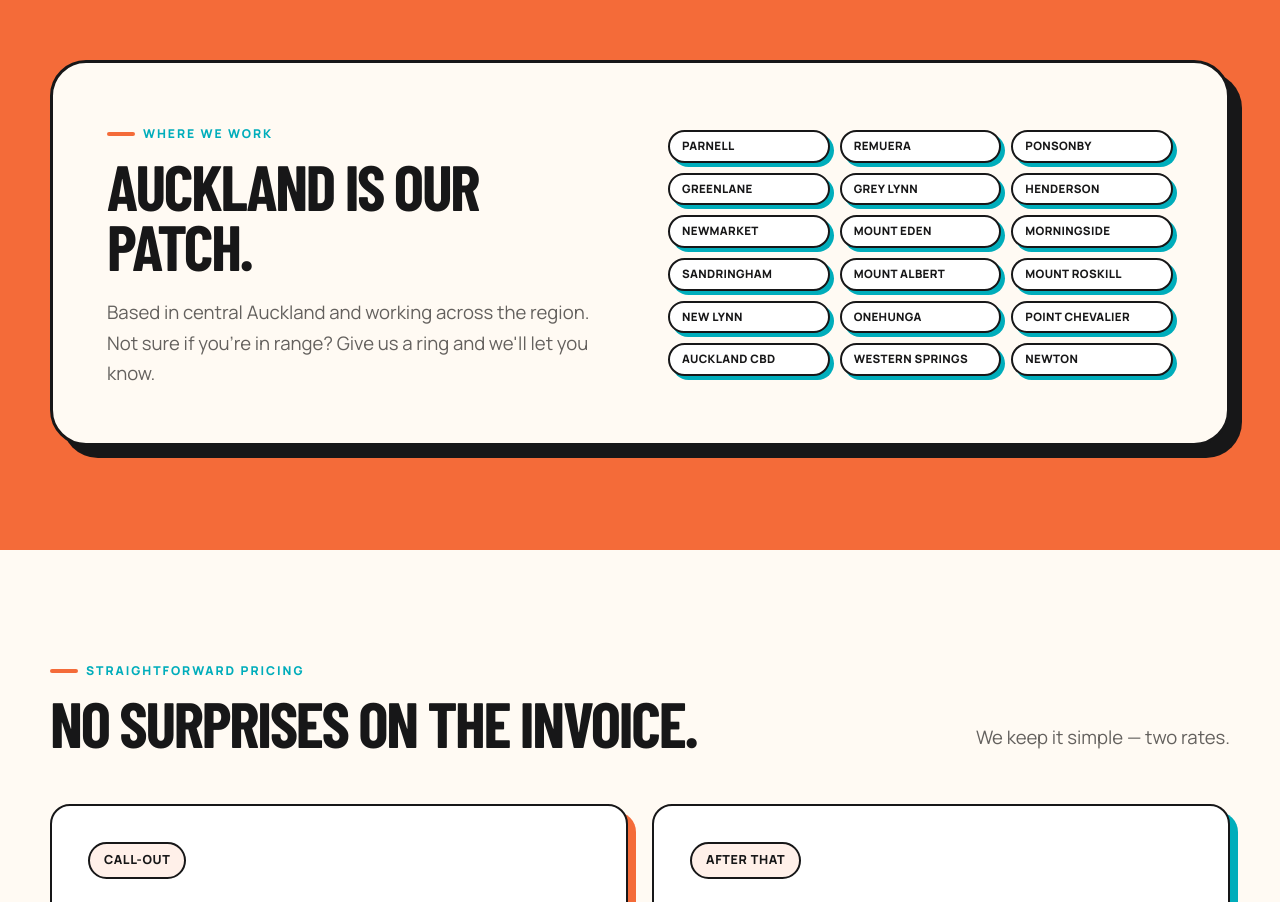
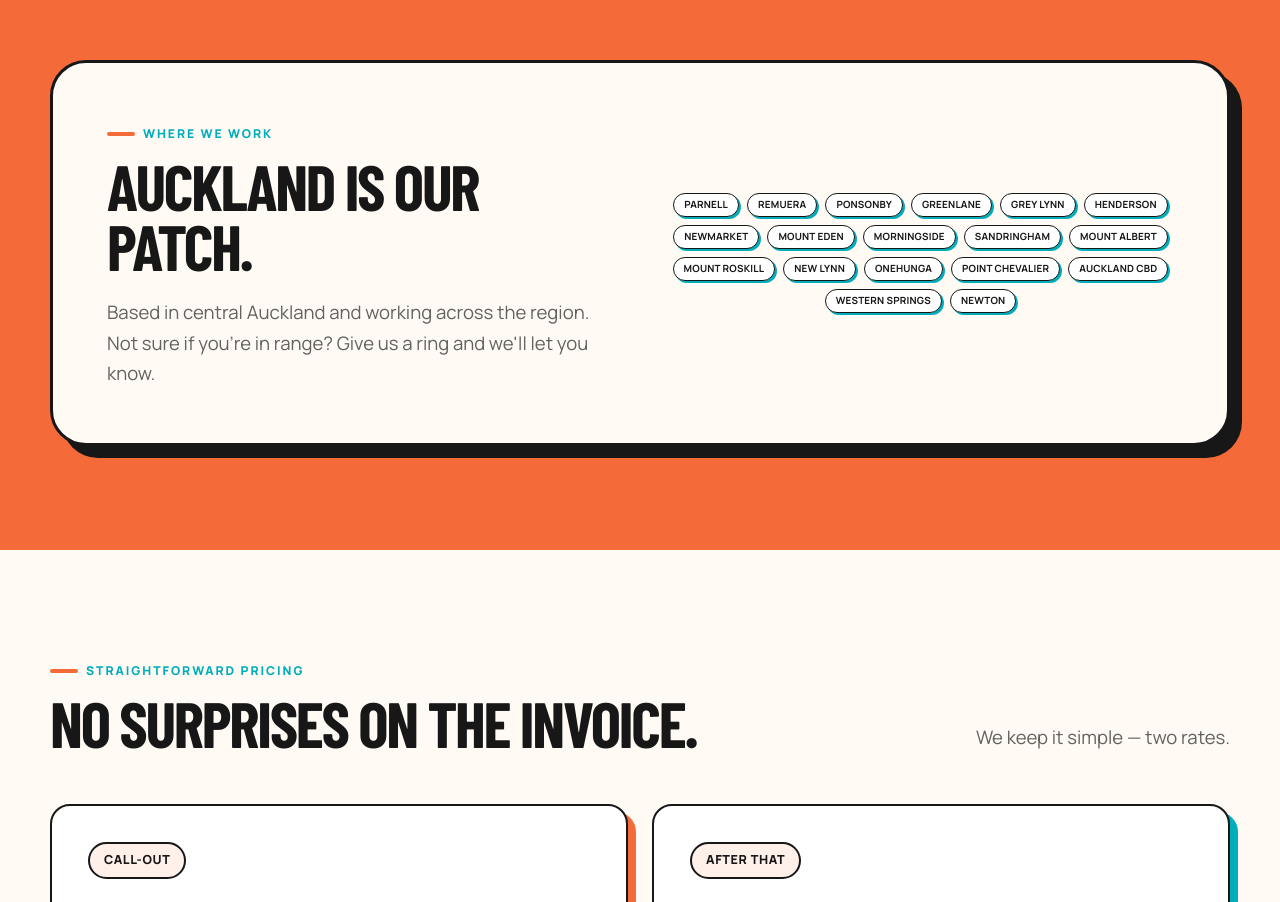
Before and after one commit to johnnyelton85/Portobello-Website-, a Next.js app: page / in a window 1280 px wide. Shown: the part 4580-5482 px from the top of the page. Built offline with nearby package versions, Linux system fonts and the light colour scheme; a web font is replaced by a local one.

Commit message:
Make suburb bubbles smaller and flow naturally
Co-authored-by: johnnyelton85 <johnnyelton85@users.noreply.github.com>

```diff
--- a/app/globals.css
+++ b/app/globals.css
@@ -676,21 +676,22 @@ a {
 }
 
 .area-pills {
-  display: grid;
-  grid-template-columns: repeat(3, 1fr);
-  gap: 10px;
+  display: flex;
+  flex-wrap: wrap;
+  justify-content: center;
+  gap: 8px;
 }
 
 .area-pill {
-  border: 2px solid var(--ink);
+  border: 1.5px solid var(--ink);
   border-radius: 999px;
-  padding: 8px 12px;
+  padding: 5px 10px;
   background: var(--paper);
-  box-shadow: 4px 4px 0 var(--teal);
-  font-size: 0.72rem;
-  font-weight: 800;
-  letter-spacing: 0.03em;
-  line-height: 1.1;
+  box-shadow: 2px 2px 0 var(--teal);
+  font-size: 0.62rem;
+  font-weight: 700;
+  letter-spacing: 0.02em;
+  line-height: 1.2;
   white-space: nowrap;
   text-transform: uppercase;
 }
@@ -1213,9 +1214,6 @@ a {
     gap: 44px;
   }
 
-  .area-pills {
-    justify-content: start;
-  }
 }
 
 @media (max-width: 650px) {
@@ -1360,10 +1358,6 @@ a {
     box-shadow: 8px 8px 0 var(--ink);
   }
 
-  .area-pills {
-    grid-template-columns: 1fr;
-  }
-
   .review-card:nth-child(2) {
     transform: none;
   }
```
